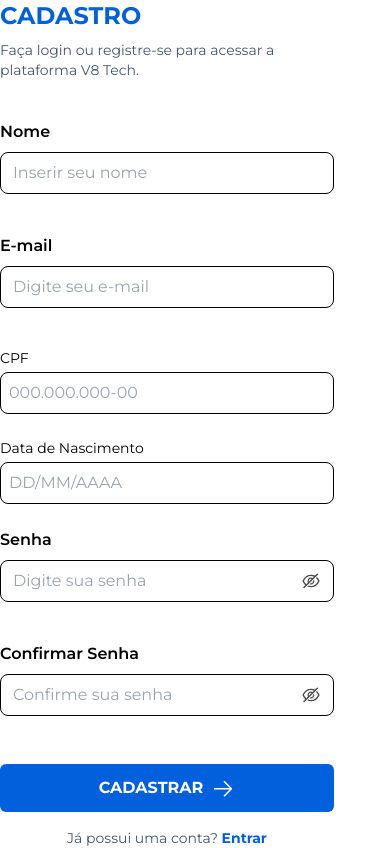
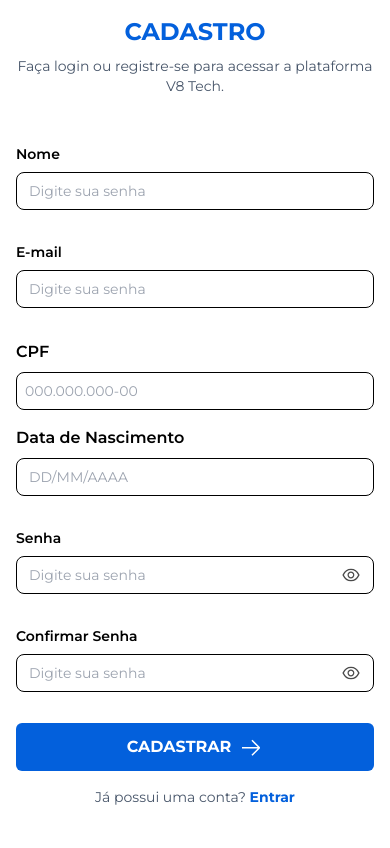
Before and after one commit to V8-PROJETO-RH/FRONTEND, a React (Vite) app: page /register in a window 390 px wide. Built offline with nearby package versions, Linux system fonts and the light colour scheme.

Commit message:
fix: responsiveness

```diff
--- a/src/components/Input/index.tsx
+++ b/src/components/Input/index.tsx
@@ -14,15 +14,8 @@ interface CustomInputProps extends InputHTMLAttributes<HTMLInputElement> {
   bgColor?: string;
   fontLabel?: "medium" | "semibold" | "bold";
   enableSelect?: boolean;
-  hasError?: boolean; // Adicionando a prop para lidar com erros
+  hasError?: boolean;
 }
-
-const sizeClasses = {
-  xsmall: "text-xs max-w-xs",
-  small: "text-sm max-w-sm",
-  medium: "text-md max-w-md",
-  large: "text-lg max-w-full",
-};
 
 const fontWeightLabels = {
   medium: "font-medium",
@@ -152,32 +145,31 @@ const CustomInput: React.FC<CustomInputProps> = ({
           ))}
         </div>
       )}
-      <div className={`flex items-center ${bgColor} border ${borderClass} rounded-lg px-3 py-2`}>
+   <div className={`flex items-center ${bgColor}  border ${borderClass} rounded-lg px-3 py-2`}>
         <input
           {...props}
-          type={type === "password" && showPassword ? "text" : type}
+          type={type === "password" && !showPassword ? "password" : "text"}
           value={word}
           onChange={handleInputChange}
-          onFocus={() => isSearch && updateDropdown(word)}
-          onKeyUp={handleKeyPress}
-          className={`flex-1 ${bgColor} outline-none text-black`}
+          className={`flex-grow ${bgColor}  outline-none  text-black`}
+          placeholder="Digite sua senha"
         />
         {type === "password" && (
           <button
             type="button"
             onClick={togglePasswordVisibility}
-            className="ml-2 focus:outline-none"
+            className="ml-2 focus:outline-none "
           >
             {showPassword ? (
+              <AiOutlineEyeInvisible className="w-5 h-5 text-secundary-gray" />
+            ) : (
               <AiOutlineEye className="w-5 h-5 text-secundary-gray" />
-            ) : (
-              <AiOutlineEyeInvisible className="w-5 h-5 text-secundary-gray" />
             )}
           </button>
         )}
         {enableSelect && word.length > 0 ? (
           <IoClose
-            className="w-5 h-5 text-secundary-gray ml-2 cursor-pointer"
+            className="w-5 h-5 text-secundary-gray ml-2 cursor-pointer flex-shrink-0"
             onClick={clearWord}
           />
         ) : (
@@ -185,13 +177,29 @@ const CustomInput: React.FC<CustomInputProps> = ({
             <button
               type="button"
               onClick={toggleDropdownIcon ? toggleDropdown : () => updateDropdown(word)}
-              className="ml-2 focus:outline-none"
+              className="ml-2 flex-shrink-0 focus:outline-none"
             >
               {icon}
             </button>
           )
         )}
-      </div>
+  {enableSelect && word.length > 0 ? (
+    <IoClose
+      className="w-5 h-5 text-secundary-gray ml-2 cursor-pointer flex-shrink-0"
+      onClick={clearWord}
+    />
+  ) : (
+    isSearch && (
+      <button
+        type="button"
+        onClick={toggleDropdownIcon ? toggleDropdown : () => updateDropdown(word)}
+        className="ml-2 flex-shrink-0 focus:outline-none"
+      >
+        {icon}
+      </button>
+    )
+  )}
+</div>
       {dropdownOpen && filteredSuggestions.length > 0 && (
         <ul className="scroll-custom border border-gray-300 rounded-lg mt-1 max-h-40 overflow-y-auto bg-white w-full">
           {filteredSuggestions.map((suggestion, index) => (
--- a/src/pages/register/register.tsx
+++ b/src/pages/register/register.tsx
@@ -49,30 +49,31 @@ const CadastroComponent: React.FC = () => {
   };
 
   return (
-    <section className="max-w-full min-h-screen flex">
-      <div className="hidden md:flex w-1/2 bg-gradient-to-r from-blue-700 to-green-500">
+    <section className="max-w-full min-h-screen flex flex-col md:flex-row">
+    <div className="hidden lg:flex w-full lg:w-1/2 bg-gradient-to-r from-blue-700 to-green-500">
         <img
           src="../src/assets/login2.png"
           alt="V8 Tech Banner"
-          className="w-[72%] h-full object-cover"
+          className="w-[80%] h-full object-cover"
         />
       </div>
 
-      <div className="flex flex-col justify-center w-full md:w-1/2 pr-14">
-        <div>
-          <h2 className="text-2xl font-mont font-bold text-[#0360DC]">CADASTRO</h2>
-          <p className="mt-2 text-sm font-mont text-[#475569]">
-            Faça login ou registre-se para acessar a plataforma V8 Tech.
-          </p>
-        </div>
+      <div className="flex flex-col justify-center w-full lg:w-1/2 p-4 lg:p-10">
+    <div className="mb-8 text-center">
+      <h2 className="text-2xl font-mont font-bold text-[#0360DC]">CADASTRO</h2>
+      <p className="mt-2 text-sm font-mont text-[#475569]">
+        Faça login ou registre-se para acessar a plataforma V8 Tech.
+      </p>
+    </div>
 
-        <form className="mt-10" onSubmit={handleSubmit(onSubmit)}>
-          <div className="grid grid-cols-1 md:grid-cols-2 gap-6">
+        <form className="mt-4" onSubmit={handleSubmit(onSubmit)}>
+          <div className="grid grid-cols-1 gap-4 font-mont max-md:grid-cols-1  md:grid-cols-2">
             <div>
               <CustomInput
                 label="Nome"
                 type="text"
                 placeholder="Inserir seu nome"
+                className="text-sm"
                 hasError={!!errors.nome}
                 {...register("nome", { required: "Nome é obrigatório" })}
               />
@@ -88,6 +89,7 @@ const CadastroComponent: React.FC = () => {
                 label="E-mail"
                 type="text"
                 placeholder="Digite seu e-mail"
+                className="text-sm"
                 hasError={!!errors.email}
                 {...register("email", {
                   required: "E-mail é obrigatório",
@@ -98,14 +100,14 @@ const CadastroComponent: React.FC = () => {
                 })}
               />
               {errors.email && (
-                <p className="text-red-500 font-bold font-mont mt-1 text-xs">
+                <p className="text-red-500 font-bold font-mont text-xs">
                   {errors.email.message}
                 </p>
               )}
             </div>
 
             <div>
-              <label htmlFor="cpf" className="block text-sm font-mont">CPF</label>
+              <label htmlFor="cpf" className="block mb-2 font-semibold font-mont">CPF</label>
               <input
                 type="text"
                 id="cpf"
@@ -124,7 +126,7 @@ const CadastroComponent: React.FC = () => {
                     }
                   }
                 })}
-                className={`mt-1 p-2 border ${errors.cpf ? "border-red-500" : "border-gray-300"} rounded-lg w-full outline-none`}
+                className={`mt-1 p-2 flex items-center text-sm border  ${errors.cpf ? "border-red-500" : "border-gray-300"} rounded-lg w-full outline-none`}
               />
               {errors.cpf && (
                 <p className="text-red-500 font-bold font-mont mt-1 text-xs">
@@ -134,7 +136,7 @@ const CadastroComponent: React.FC = () => {
             </div>
 
             <div>
-              <label htmlFor="dataNascimento" className="block text-sm font-mont">Data de Nascimento</label>
+              <label htmlFor="dataNascimento" className="block mb-2  font-semibold font-mont">Data de Nascimento</label>
               <input
                 type="text"
                 id="dataNascimento"
@@ -150,7 +152,7 @@ const CadastroComponent: React.FC = () => {
                     setValue("dataNascimento", e.target.value);
                   },
                 })}
-                className={`mt-1 p-2 border ${errors.dataNascimento ? "border-red-500" : "border-gray-300"} rounded-lg w-full outline-none`}
+                className={`mt-1 flex-col mb-4 relative px-3 py-2 flex items-center border text-sm ${errors.dataNascimento ? "border-red-500" : "border-gray-300"} rounded-lg w-full outline-none`}
               />
               {errors.dataNascimento && (
                 <p className="text-red-500 font-bold font-mont mt-1 text-xs">
@@ -164,6 +166,7 @@ const CadastroComponent: React.FC = () => {
                 label="Senha"
                 type="password"
                 placeholder="Digite sua senha"
+                className="text-sm"
                 hasError={!!errors.senha}
                 {...register("senha", {
                   required: "Senha é obrigatória",
@@ -175,7 +178,7 @@ const CadastroComponent: React.FC = () => {
                 })}
               />
               {errors.senha && (
-                <p className="text-red-500 font-bold font-mont mt-1 text-xs">
+                <p className="text-red-500 font-bold  font-mont mt-1 text-xs">
                   {errors.senha.message}
                 </p>
               )}
@@ -186,6 +189,7 @@ const CadastroComponent: React.FC = () => {
                 label="Confirmar Senha"
                 type="password"
                 placeholder="Confirme sua senha"
+                className="text-sm h-[3.0625rem]"
                 hasError={!!errors.confirmarSenha}
                 {...register("confirmarSenha", {
                   validate: value => value === senha || "As senhas não coincidem",
@@ -205,13 +209,13 @@ const CadastroComponent: React.FC = () => {
             <Button
               type="submit"
               variant="secondary"
-              className="w-full md:w-[72%] bg-[#0360DC] text-white font-mont font-bold flex items-center justify-center gap-2"
+              className="w-full bg-[#0360DC] text-white font-mont font-bold flex items-center justify-center gap-2"
             >
               CADASTRAR
               <VscArrowRight className="text-white text-2xl" />
             </Button>
 
-            <p className="mt-4 text-sm font-mont text-[#475569]">
+            <p className="mt-4 text-sm font-mont text-[#475569] text-center">
               Já possui uma conta? <Link to="/login" className="text-[#0360DC] font-bold">Entrar</Link>
             </p>
           </div>
```
Also changed, not shown: src/pages/login/login.tsx (+19 -16 lines).
